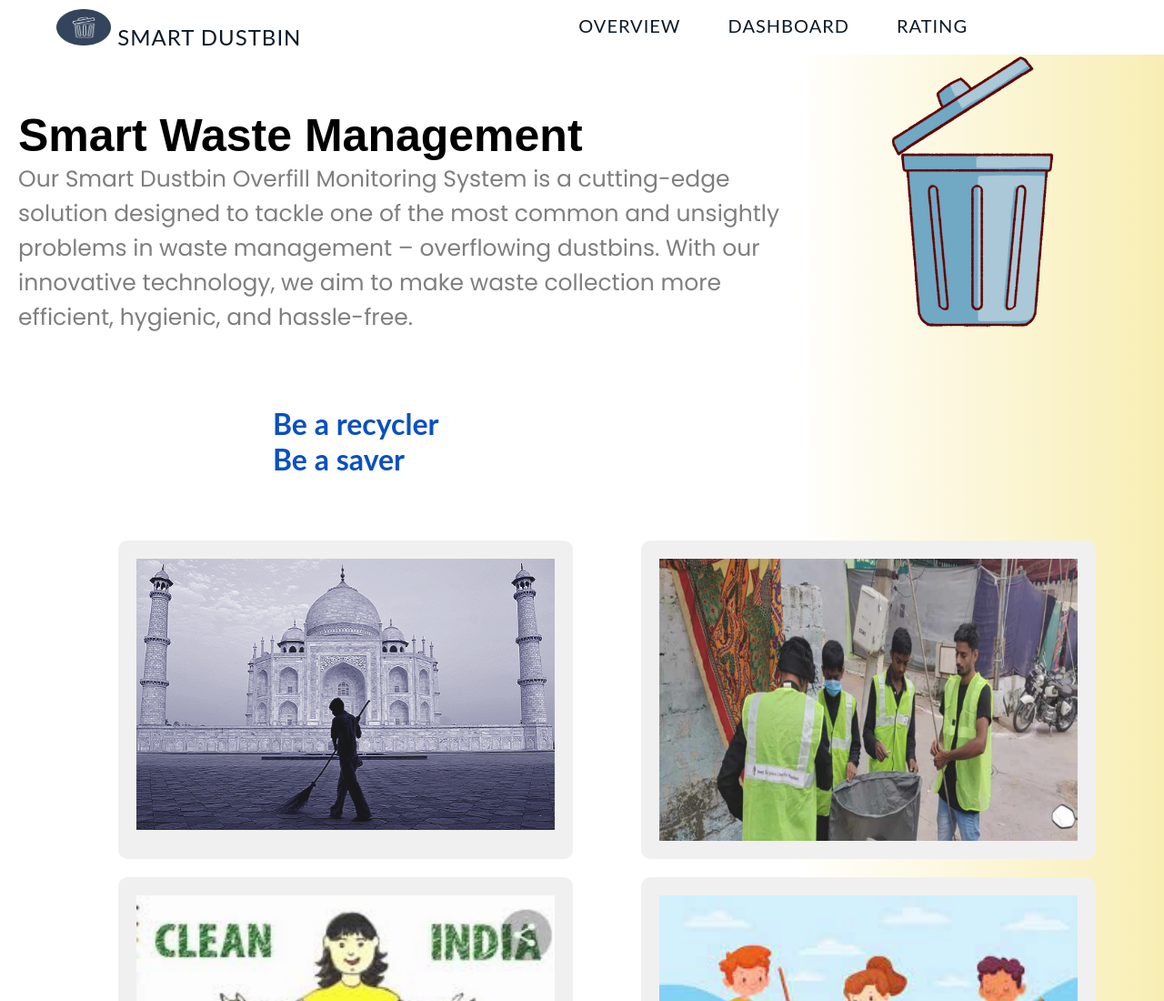
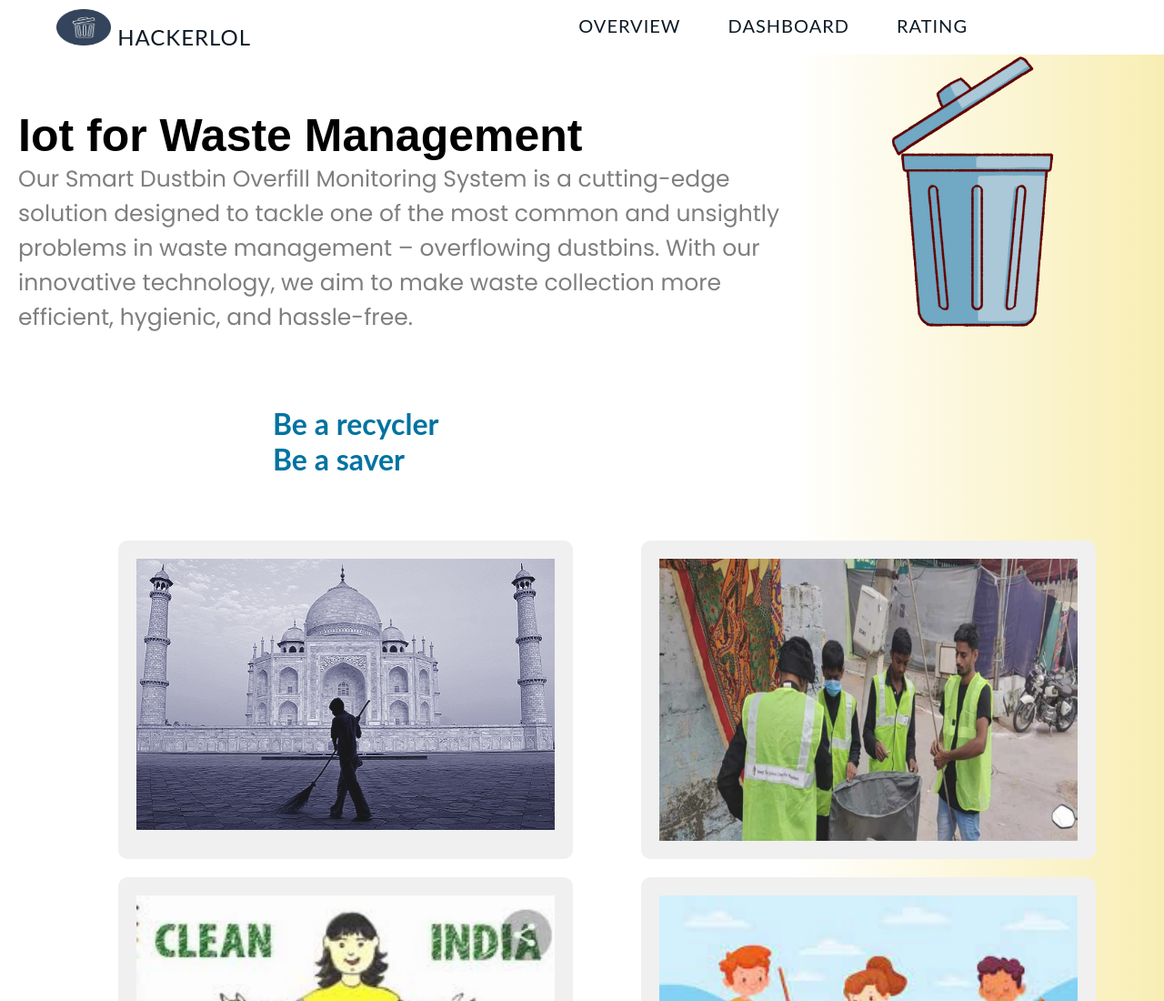
Before and after one commit to Tanuj-Chaudhuri/IoT-for-Waste-Management, a website: page HackerLoL.zip/Homepage.html in a window 1280 px wide. Shown: the top 1100 px of the page at 91% size. Drawn offline with Linux system fonts and the light colour scheme.

Commit message:
Fixing bugs

```diff
--- a/HackerLoL.zip/Homepage.html
+++ b/HackerLoL.zip/Homepage.html
@@ -9,20 +9,12 @@
     />
   </head>
   <body>
-    <!-- <div class="splash">
-      <img
-        class="fadeOut"
-        src="bin-monitoring-logo.png"
-        width="100%"
-        height="750%"
-      />
-    </div> -->
 
     <nav id="navbar" class="">
       <div class="nav-wrapper">
         <div class="logo">
           <a href="#home"
-            ><img width="60px" height="40px" src="logo1.png" /> Smart Dustbin</a
+            ><img width="60px" height="40px" src="logo1.png" /> HackerLoL</a
           >
         </div>
         <ul id="menu">
@@ -36,7 +28,7 @@
 
     <div class="content">
       <div class="main-content">
-        <h1 style="font-family:sans-serif;">Smart Waste Management</h1>
+        <h1 style="font-family:sans-serif;">Iot for Waste Management</h1>
         <p class="par1" style="text-align: left">
           Our Smart Dustbin Overfill Monitoring System is a cutting-edge
           solution designed to tackle one of the most common and unsightly
@@ -52,7 +44,7 @@
       </div>
     </div>
     <div class="quotes">
-    <h1 style="color: rgb(9, 80, 193);">Be a recycler <br> Be a saver</h1>
+    <h1 style="color: rgb(0, 115, 161);">Be a recycler <br> Be a saver</h1>
   </div>
     <div class="grid-container">
       <div class="grid-item">
```
